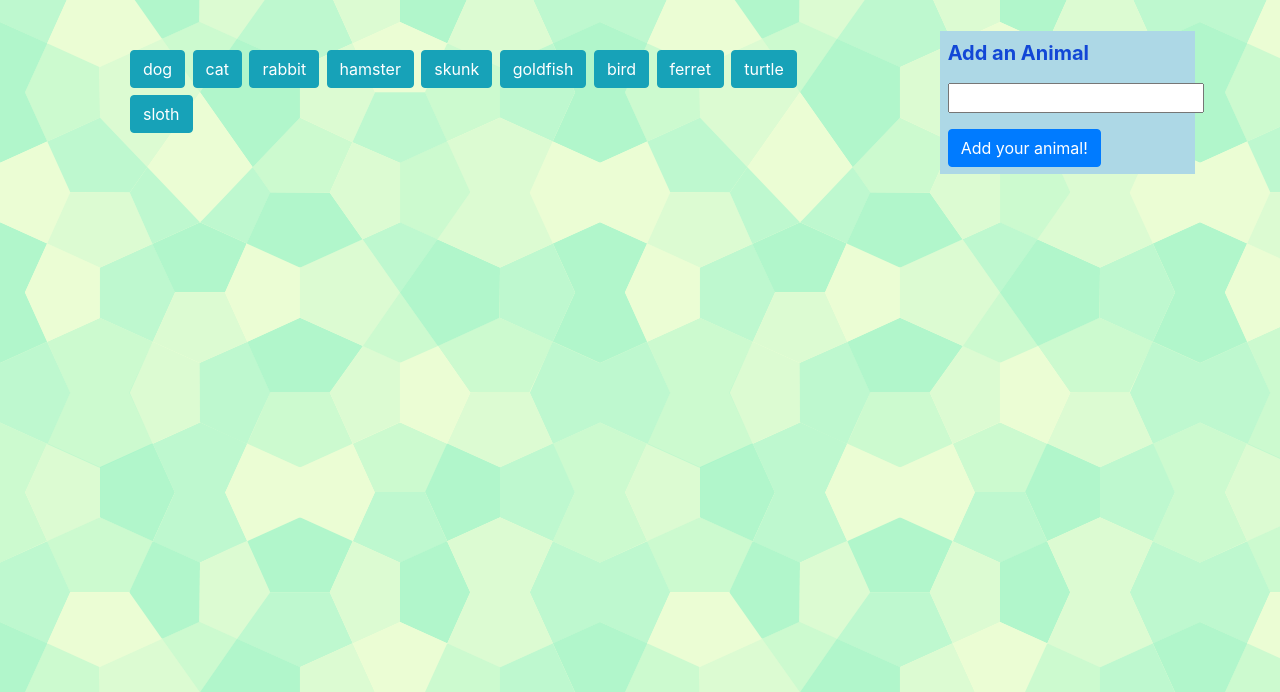
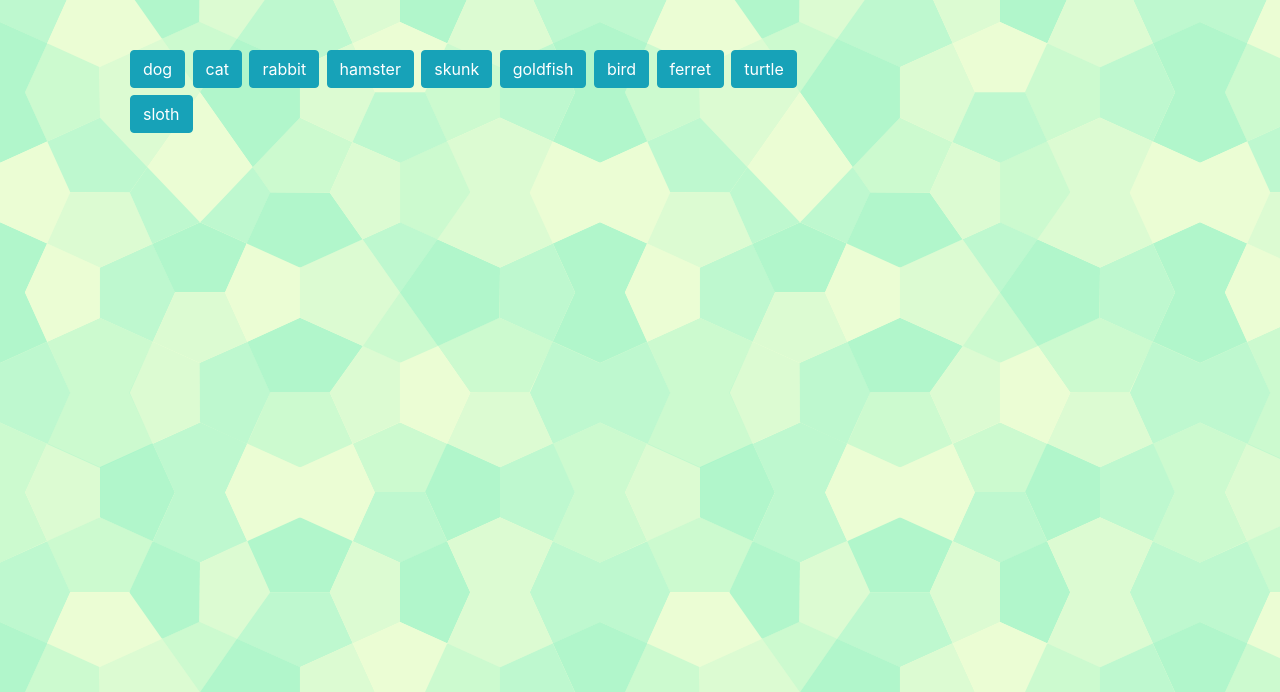
Before and after one commit to lhernandez5/GifTastic, a plain HTML site: page index.html in a window 1280 px wide. Shown: the part 108-800 px from the top of the page. Drawn offline with nearby package versions, Linux system fonts and the light colour scheme.

Commit message:
commented out code for creating new buttons

```diff
--- a/index.html
+++ b/index.html
@@ -29,13 +29,13 @@
             </div>
             <div class="col-md-3">
                 <form>
-                    <div class="form-group">
+                    <!-- <div class="form-group">
                         <label for="animal-input">Add an Animal</label>
                         <input type="text" id="animal-input">
-                        <br>
+                        <br> -->
                         <!-- Button triggers new animal to be added -->
-                        <input id="add-animal" class="btn btn-primary" type="submit" value="Add your animal!">
-                    </div>
+                        <!-- <input id="add-animal" class="btn btn-primary" type="submit" value="Add your animal!"> -->
+                    <!-- </div> -->
                 </form>
             </div>
         </div>
```
